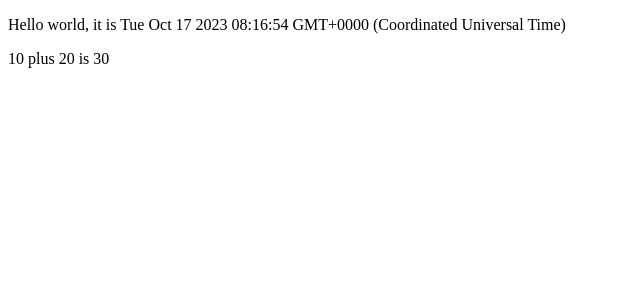
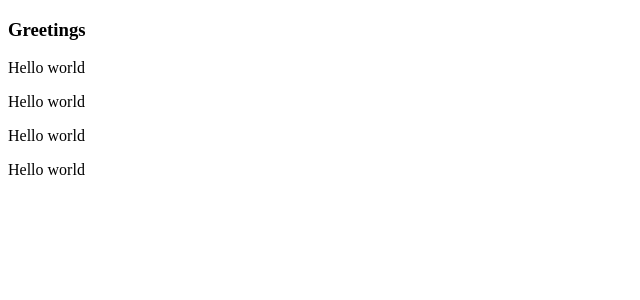
Before and after one commit to KumaranMba/class-workout, a React (Vite) app: page / in a window 1280 px wide. Shown: the top 300 px of the page, without its empty margins (0-640 px from the left). Built offline with nearby package versions, Linux system fonts and the light colour scheme.

Commit message:
Adding multiple components

```diff
--- a/src/App.jsx
+++ b/src/App.jsx
@@ -6,21 +6,44 @@
 
 // export default App;
 
+
+
 // create another same method
+// function App(){
+
+//   const now = new Date();
+//   console.log(now);
+//   const a =10;
+//   const b =20;
+
+//   return(
+//     <div>
+//       <p>Hello world, it is {now.toString()}</p>
+//       <p> {a} plus {b} is {a+b}</p>
+//     </div>
+//   )
+//   }
+// export  default App;
+
+// Adding multiple components
+
+function Hello(){
+  return(
+    <p>Hello world</p>
+  )
+}
+
 
 function App(){
-
-  const now = new Date();
-  console.log(now);
-  const a =10;
-  const b =20;
-
   return(
     <div>
-      <p>Hello world, it is {now.toString()}</p>
-      <p> {a} plus {b} is {a+b}</p>
-    </div>
+      <h3>Greetings</h3>
+      <Hello/>
+      <Hello/>
+      <Hello/>
+      <Hello/>
+      </div>
   )
-  }
+}
 
-export  default App;
+export default App;
```
